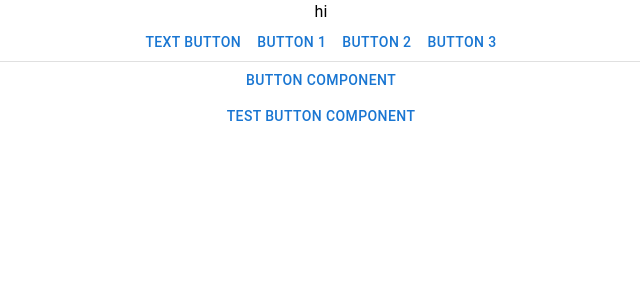
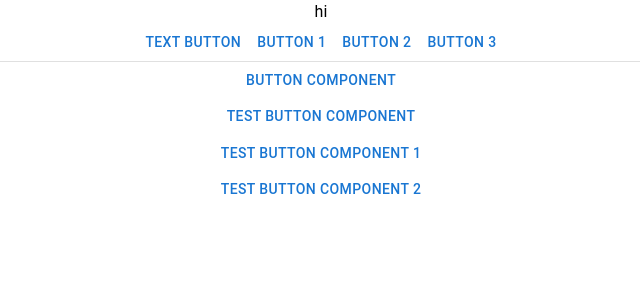
Before and after one commit to s-vasu/sonar-setup, a React (Create React App) app in the folder demo-app/: page / in a window 1280 px wide. Shown: the top 300 px of the page, without its empty margins (319-959 px from the left). Built offline with nearby package versions, Linux system fonts and the light colour scheme.

Commit message:
build updated againnn

```diff
--- a/demo-app/src/App.tsx
+++ b/demo-app/src/App.tsx
@@ -20,6 +20,8 @@
         <DividerLine />
         <ButtonComp text="button component" />
         <ButtonComp text="test button component" />
+        <ButtonComp text="test button component 1" />
+        <ButtonComp text="test button component 2" />
       </Box>
     </div>
   );
```
